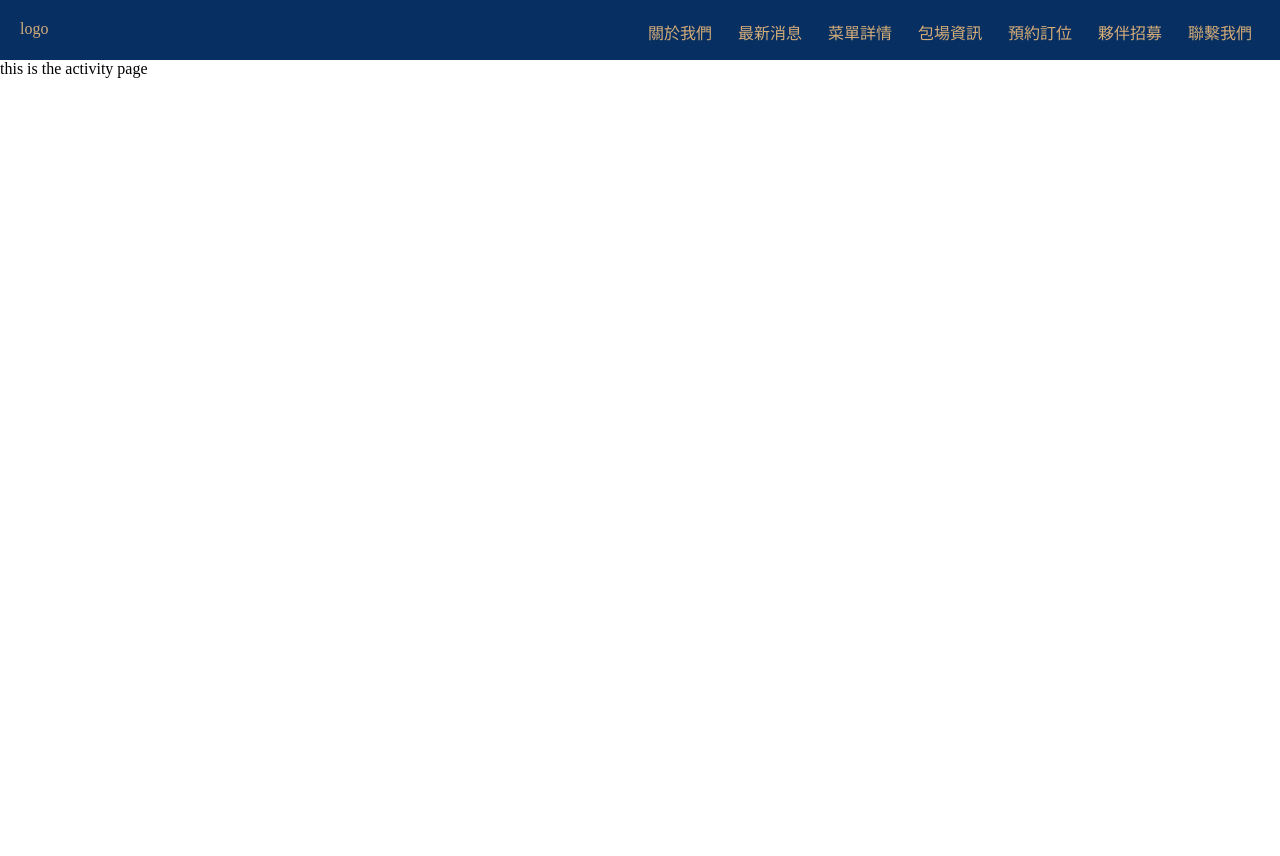
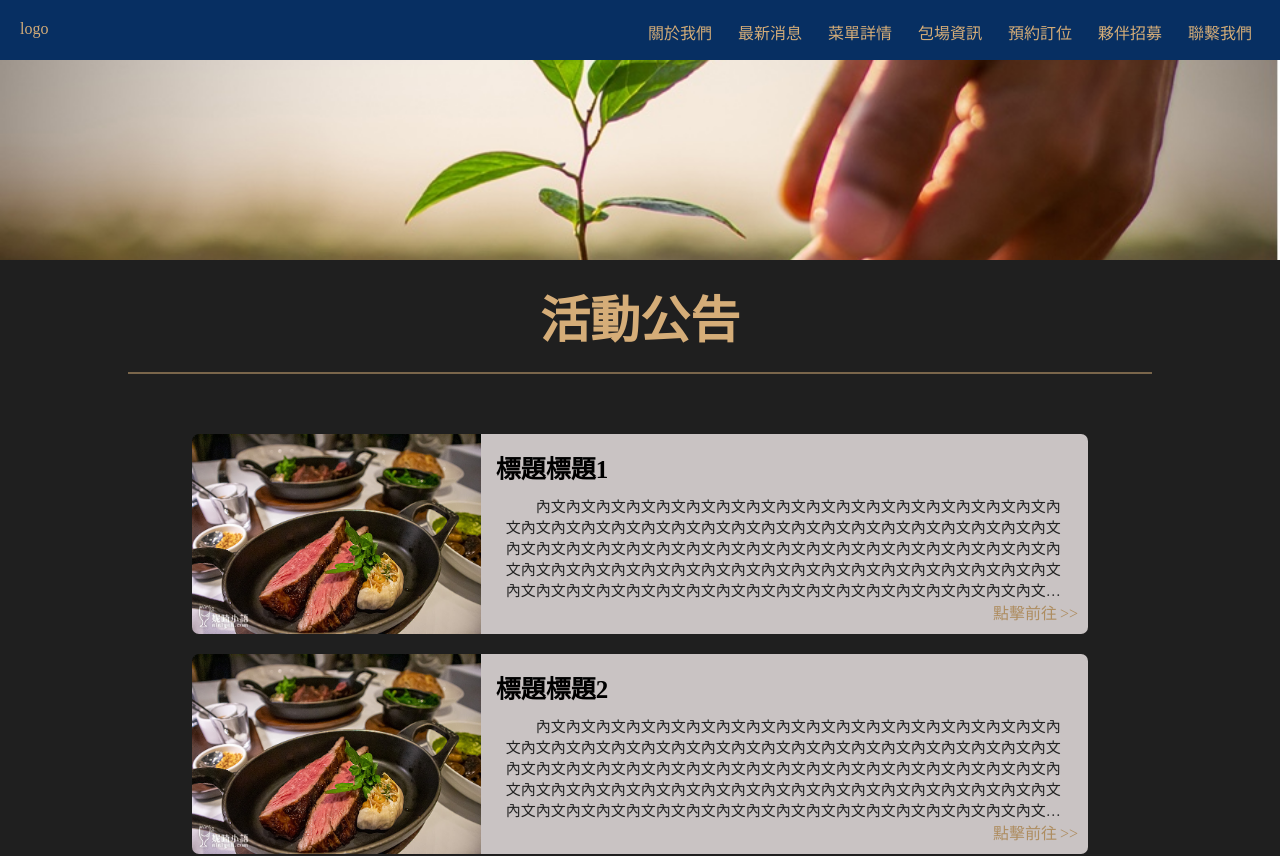
Before and after one commit to csdsdasdcwcwadx/circle-cafe, a Next.js app: page /news/activity in a window 1280 px wide. Shown: the top 856 px of the page. Before the commit the page ends 800 px from the top, so only its background shows below. Built offline with nearby package versions, Linux system fonts and the light colour scheme.

Commit message:
新增活動公告

```diff
--- a/src/app/news/activity/page.tsx
+++ b/src/app/news/activity/page.tsx
@@ -1,7 +1,49 @@
 'use client';
 
+import styles from './styles.module.scss';
+import { E_Page } from '@/redux/interfaces';
+import envSrc from '@/image/img-03-07-1@2x.jpg';
+import Default from '@/components/Default';
+import Image from 'next/image';
+import steakSrc from '@/image/00-41.jpg';
+import Link from 'next/link';
+
+const newsArticle = [
+    {src: steakSrc, alt: 'steak', title: '標題標題1', contents: '內文內文內文內文內文內文內文內文內文內文內文內文內文內文內文內文內文內文內文內文內文內文內文內文內文內文內文內文內文內文內文內文內文內文內文內文內文內文內文內文內文內文內文內文內文內文內文內文內文內文內文內文內文內文內文內文內文內文內文內文內文內文內文內文內文內文內文內文內文內文內文內文內文內文內文內文內文內文內文內文內文內文內文內文內文內文內文內文內文內文內文內文內文內文內文內文內文內文內文內文內文內文內文內文內文內文內文內文內文內文內文內文內文內文內文內文內文內文內文內文內文內文內文內文內文內文內文內文內文內文內文內文內文內文內文內文內文內文內文內文<', href: '/aaa'},
+    {src: steakSrc, alt: 'steak', title: '標題標題2', contents: '內文內文內文內文內文內文內文內文內文內文內文內文內文內文內文內文內文內文內文內文內文內文內文內文內文內文內文內文內文內文內文內文內文內文內文內文內文內文內文內文內文內文內文內文內文內文內文內文內文內文內文內文內文內文內文內文內文內文內文內文內文內文內文內文內文內文內文內文內文內文內文內文內文內文內文內文內文內文內文內文內文內文內文內文內文內文內文內文內文內文內文內文內文內文內文內文內文內文內文內文內文內文內文內文內文內文內文內文內文內文內文內文內文內文內文內文內文內文內文內文內文內文內文內文內文內文內文內文內文內文內文內文內文內文內文內文內文內文內文內文<', href: '/bbb'},
+    {src: steakSrc, alt: 'steak', title: '標題標題3', contents: '內文內文內文內文內文內文內文內文內文內文內文內文內文內文內文內文內文內文內文內文內文內文內文內文內文內文內文內文內文內文內文內文內文內文內文內文內文內文內文內文內文內文內文內文內文內文內文內文內文內文內文內文內文內文內文內文內文內文內文內文內文內文內文內文內文內文內文內文內文內文內文內文內文內文內文內文內文內文內文內文內文內文內文內文內文內文內文內文內文內文內文內文內文內文內文內文內文內文內文內文內文內文內文內文內文內文內文內文內文內文內文內文內文內文內文內文內文內文內文內文內文內文內文內文內文內文內文內文內文內文內文內文內文內文內文內文內文內文內文內文<', href: '/cccc'},
+    {src: steakSrc, alt: 'steak', title: '標題標題4', contents: '內文內文內文內文內文內文內文內文內文內文內文內文內文內文內文內文內文內文內文內文內文內文內文內文內文內文內文內文內文內文內文內文內文內文內文內文內文內文內文內文內文內文內文內文內文內文內文內文內文內文內文內文內文內文內文內文內文內文內文內文內文內文內文內文內文內文內文內文內文內文內文內文內文內文內文內文內文內文內文內文內文內文內文內文內文內文內文內文內文內文內文內文內文內文內文內文內文內文內文內文內文內文內文內文內文內文內文內文內文內文內文內文內文內文內文內文內文內文內文內文內文內文內文內文內文內文內文內文內文內文內文內文內文內文內文內文內文內文內文內文<', href: '/ddd'},
+]
+
 export default function Activity() {
+
     return (
-        <div>this is the activity page</div>
+        <Default
+            className={styles.activity}
+            title='活動公告'
+            currentPage={E_Page.ACTIVITY}
+            imageSrc={envSrc}
+            altContent='envSrc'
+            faded
+        >
+            <div className={styles.articles}>
+                {
+                    newsArticle.map((data, ind) => {
+                        return (
+                            <Link key={ind} href={`/news/activity/${data.href}`} className={styles.article}>
+                                <div className={styles.frame}>
+                                    <Image src={data.src} alt={data.alt} fill sizes='100%'/>
+                                </div>
+                                <span className={styles.content}>
+                                    <h2>{data.title}</h2>
+                                    <p>{data.contents}</p>
+                                    <span>點擊前往</span>
+                                </span>
+                            </Link>
+                        )
+                    })
+                }
+            </div>
+        </Default>
     )
 }
--- /dev/null
+++ b/src/app/news/activity/styles.module.scss
@@ -0,0 +1,104 @@
+@import '../../../common.scss';
+
+.activity {
+    .articles {
+        .article {
+            position: relative;
+            display: flex;
+            height: 200px;
+            margin-bottom: 20px;
+            overflow: hidden;
+            border-radius: 7px;
+            text-decoration: none;
+            cursor: pointer;
+
+            @include only-mobile {
+                display: block;
+            }
+
+            .frame {
+                position: relative;
+                width: 50%;
+                height: inherit;
+
+                @include only-mobile {
+                    width: 100%;
+                }
+            }
+
+            .content {
+                position: relative;
+                display: block;
+                width: 100%;
+                padding: 15px;
+                background-color: #c9c3c3;
+                text-align: left;
+
+                h2 {
+                    color: #000;
+                    margin: 0;
+                    height: auto;
+                    font-size: 25px;
+                    margin-bottom: 10px;
+                }
+
+                p {
+                    display: -webkit-box;
+                    margin: 0 10px;
+                    font-size: 15px;
+                    overflow: hidden;
+                    color: #222;
+                    -webkit-box-orient: vertical;
+                    -webkit-line-clamp: 5;
+
+                    &::before {
+                        content: '';
+                        display: inline-block;
+                        margin-left: 30px;
+                    }
+                }
+
+                span {
+                    position: absolute;
+                    right: 10px;
+                    bottom: 10px;
+                    color: rgb(174 141 96);
+
+                    &::after {
+                        content: '>>';
+                        display: inline-block;
+                        margin-left: 3px;
+                    }
+                }
+
+                @include only-mobile {
+                    position: absolute;
+                    top: 0;
+                    left: 0;
+                    height: 100%;
+                    opacity: 0;
+                    padding: 0;
+                    background-color: rgba(34, 34, 34, .8);
+
+                    h2 {
+                        margin: 15px;
+                        color: $riceWhite;
+                    }
+
+                    p {
+                        margin: 0 30px;
+                        color: $riceWhite;
+                    }
+
+                    span {
+                        bottom: 5px;
+                    }
+
+                    &:hover {
+                        opacity: 1;
+                    }
+                }
+            }
+        }
+    }
+}
--- a/src/redux/interfaces.ts
+++ b/src/redux/interfaces.ts
@@ -11,4 +11,6 @@ export enum E_Page {
     MENU = 'MENU',
     BOOK = 'BOOK',
     VENUE = 'VENUE',
+    ACTIVITY = 'ACTIVITY',
+    ACTIVITIES = 'ACTIVITIES',
 }
```
Also changed, not shown: src/app/news/activity/[activity]/page.tsx (added, +22 -0 lines), src/app/news/activity/[activity]/styles.module.scss (added).
